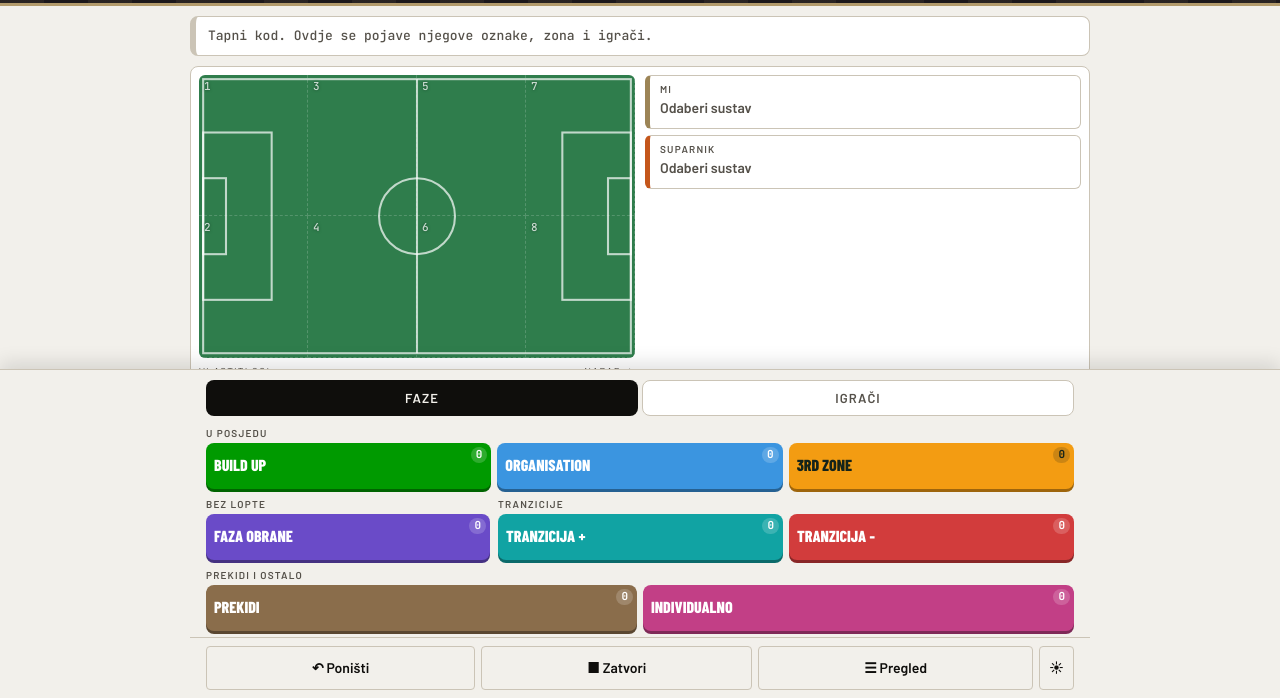
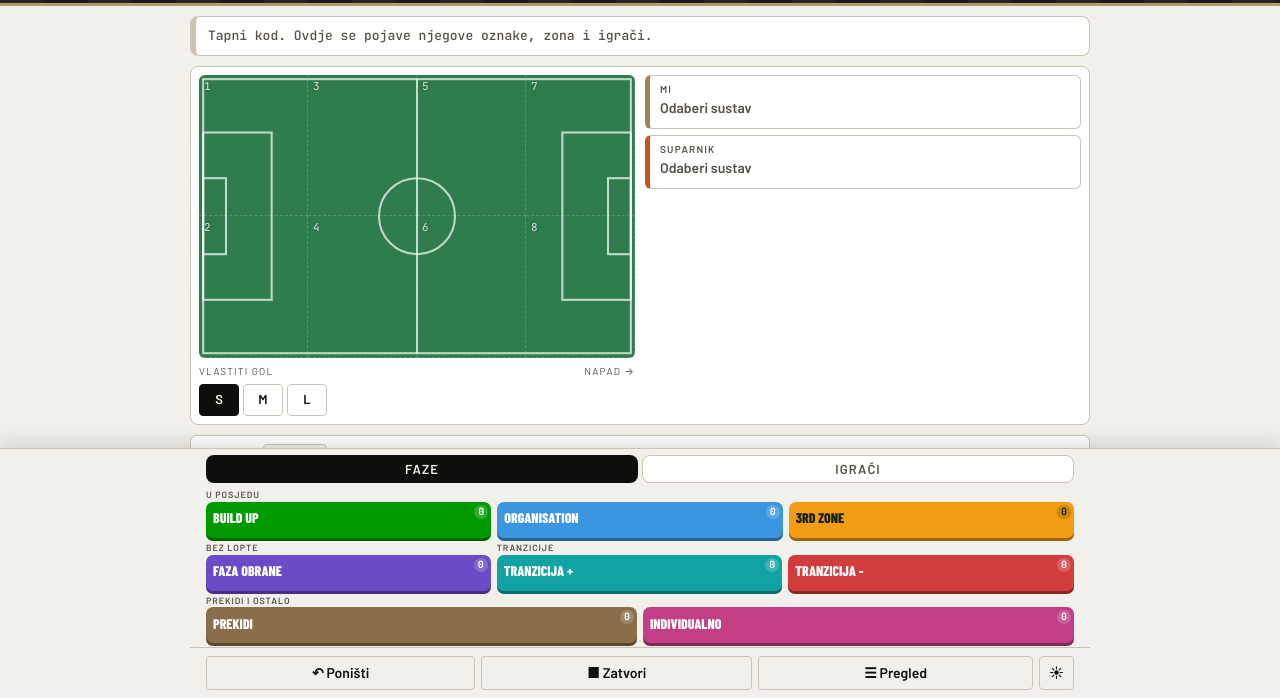
Before and after one commit to jaskoosmanovic/3rdman-tag, a plain HTML site: page index.html in a window 1280 px wide. Shown: the part 102-800 px from the top of the page. Drawn offline with Linux system fonts and the light colour scheme.

Commit message:
Još manji gumbi: faze 36 px, igrači 34 px, zbijeniji donji panel (328 → 250 px)
Co-Authored-By: Claude Opus 5.5 <noreply@anthropic.com>
Claude-Session: https://claude.ai/code/session_01MX9sytmmQQpmxPPVHoG5Vu

```diff
--- a/index.html
+++ b/index.html
@@ -268,15 +268,15 @@ body.mm .live{margin-top:4px;min-height:0}
 body.mm .live .idle{display:none}
 body.mm .help,body.mm .tabs,body.mm .panel{display:none!important}
 body.mm .wrap{gap:10px;padding-top:10px;padding-bottom:calc(var(--shh,0px) + 12px)}
-body.mm .cw{display:flex;flex-wrap:wrap;gap:8px}
+body.mm .cw{display:flex;flex-wrap:wrap;gap:5px 6px}
 .wsw{display:flex;gap:4px;width:100%;margin-bottom:2px}
-.wsw button{flex:1;min-height:36px;padding:4px 8px;border-radius:8px;border:1px solid var(--line);background:var(--surface);color:var(--muted);font-weight:700;font-size:13px;letter-spacing:.08em;text-transform:uppercase}
+.wsw button{flex:1;min-height:28px;padding:2px 8px;border-radius:8px;border:1px solid var(--line);background:var(--surface);color:var(--muted);font-weight:700;font-size:13px;letter-spacing:.08em;text-transform:uppercase}
 .wsw button[aria-pressed="true"]{background:var(--ink);color:var(--bg);border-color:transparent}
 .pgrid{display:grid;grid-template-columns:repeat(5,minmax(0,1fr));gap:5px;width:100%}
 @media (min-width:640px){.pgrid{grid-template-columns:repeat(8,minmax(0,1fr))}}
-.pgrid .cb,body.mm .pgrid .cb{border-radius:7px;min-height:40px;padding:3px 5px;flex-direction:column;align-items:flex-start;justify-content:center;gap:1px;box-shadow:0 2px 0 color-mix(in srgb,var(--c) 65%,#000)}
-.pgrid .cb .no{font-family:var(--f-mono);font-weight:800;font-size:15px;line-height:1}
-.pgrid .cb .nm,body.mm .pgrid .cb .nm{font-size:11px!important;font-weight:700;text-transform:none!important;letter-spacing:0!important;white-space:nowrap;overflow:hidden;text-overflow:ellipsis;max-width:100%;line-height:1.1}
+.pgrid .cb,body.mm .pgrid .cb{border-radius:7px;min-height:34px;padding:2px 5px;flex-direction:column;align-items:flex-start;justify-content:center;gap:1px;box-shadow:0 2px 0 color-mix(in srgb,var(--c) 65%,#000)}
+.pgrid .cb .no{font-family:var(--f-mono);font-weight:800;font-size:13px;line-height:1}
+.pgrid .cb .nm,body.mm .pgrid .cb .nm{font-size:10px!important;font-weight:700;text-transform:none!important;letter-spacing:0!important;white-space:nowrap;overflow:hidden;text-overflow:ellipsis;max-width:100%;line-height:1.1}
 .pgrid .cb .ct,body.mm .pgrid .cb .ct{position:absolute;top:3px;right:4px;font-size:10px!important;padding:0 4px;min-width:0}
 .pgrid .cb.flash{filter:brightness(1.25)}
 .pempty{color:var(--muted);font-size:14px;padding:8px 2px}
@@ -289,26 +289,26 @@ body.mm .cw{display:flex;flex-wrap:wrap;gap:8px}
 #vTxt{flex:1;min-width:0;padding:8px 10px;border:1px solid var(--line);border-radius:8px;background:var(--bg);font-size:17px}
 body.win-igr #zoneBlk,body.win-igr #gen,body.win-igr #tgtBox{display:none!important}
 .ctx.ind .lrow{gap:5px}.ctx.ind .lb{min-height:38px;padding:4px 11px;font-size:15px}.ctx.ind .ctxh{font-size:17px}
-.mg{flex:var(--n) 1 calc(var(--n) * 30% - 8px);min-width:0;display:flex;flex-direction:column;gap:3px}
-.mgc{font-size:10px;font-weight:600;letter-spacing:.12em;text-transform:uppercase;color:var(--muted)}
+.mg{flex:var(--n) 1 calc(var(--n) * 30% - 8px);min-width:0;display:flex;flex-direction:column;gap:2px}
+.mgc{font-size:9px;line-height:1.1;font-weight:600;letter-spacing:.1em;text-transform:uppercase;color:var(--muted)}
 .mgr{display:flex;gap:6px}
 .mgr .cb{flex:1 1 0;min-width:0;border-radius:8px;box-shadow:0 3px 0 color-mix(in srgb,var(--c) 65%,#000)}
 .mgr .cb.on{box-shadow:inset 0 0 0 4px var(--cf),0 3px 0 color-mix(in srgb,var(--c) 65%,#000)}
-body.mm .cb{min-height:46px;padding:6px 30px 6px 8px;flex-direction:column;align-items:flex-start;justify-content:center;gap:3px}
-body.mm .cb .nm{font-size:clamp(12px,3.1vw,16px);overflow-wrap:normal;word-break:normal;hyphens:none;letter-spacing:0;line-height:1.05}
+body.mm .cb{min-height:36px;padding:3px 24px 3px 7px;flex-direction:column;align-items:flex-start;justify-content:center;gap:2px;border-radius:7px}
+body.mm .cb .nm{font-size:clamp(11px,2.9vw,14px);overflow-wrap:normal;word-break:normal;hyphens:none;letter-spacing:0;line-height:1.05}
 body.mm .cb .tog{display:none}
 body.mm.recording .board{background-color:var(--rec)}
 body.mm.recording::before{background:var(--rec)}
 body.mm #sampleNote{order:0} body.mm #ctx{order:1} body.mm #gen{order:2} body.mm #zoneBlk{order:3} body.mm #tgtBox{order:4}
-body.mm .cb .ct{position:absolute;top:4px;right:4px;font-size:11px;padding:0 5px;min-width:0}
+body.mm .cb .ct{position:absolute;top:3px;right:3px;font-size:10px;padding:0 4px;min-width:0}
 body.mm .cb.on .rec{font-size:13px;padding:1px 6px}
 body.mm .vclock,body.mm .long{display:none}
 body.mm #actBar{flex-wrap:nowrap;gap:6px}
-body.mm #actBar .ghost{padding:11px 9px;white-space:nowrap;font-weight:600}
+body.mm #actBar .ghost{padding:6px 9px;min-height:0;white-space:nowrap;font-weight:600}
 body.mm .toast{bottom:calc(var(--shh,0px) + 12px)}
 body.mm .sheet{display:flex;flex-direction:column;position:fixed;left:0;right:0;bottom:0;z-index:6;background:var(--bg);
   border-top:1px solid var(--line);box-shadow:0 -6px 18px rgba(0,0,0,.12);padding-bottom:env(safe-area-inset-bottom,0px)}
-#dockIn{padding-block:10px 6px}
+#dockIn{padding-block:6px 4px}
 .sh-in{max-width:900px;margin:0 auto;width:100%;padding-left:max(16px,env(safe-area-inset-left,0px));padding-right:max(16px,env(safe-area-inset-right,0px))}
 .sh-bar .sh-in{padding-block:8px;border-top:1px solid var(--line)}
 .ctx{--c:var(--line);--cf:var(--bg);display:none}
@@ -1498,7 +1498,7 @@ setMode((()=>{try{return localStorage.getItem("terenTagger.mode")!=="review"}cat
 })();
 
 /* ---------- samostalni način (bez Claudea) ---------- */
-const VER="2026.11.14b",BKKEY="terenTagger.lastFileBackup";
+const VER="2026.11.14c",BKKEY="terenTagger.lastFileBackup";
 function saMode(){document.body.classList.toggle("sa",isSA());if(isSA()&&S.sample){leaveSample();save();renderAll()}saBkStatus()}
 function saBkStatus(){const el=$("saBkStatus");if(!el)return;const t=lsGet(BKKEY,0),n=ARCH.length+(S.inst.length&&!S.sample?1:0);
   if(!t){el.className="pill off";el.lastChild.textContent=n?"Još nije spremljena · utakmica: "+n:"Još nije spremljena";return}
--- a/sw.js
+++ b/sw.js
@@ -1,5 +1,5 @@
 /* 3rd Man Tag: rad bez signala. Stranica: prvo mreža (nova verzija), bez mreže spremljena kopija. Ostalo: iz spremljenog. */
-const C="3rdman-tag-2026.11.14b";
+const C="3rdman-tag-2026.11.14c";
 const FILES=["./","./index.html","./manifest.webmanifest","./tag-ikona-180.png","./icon-192.png","./icon-512.png","./fonts/7cHpv4kjgoGqM7E_Ass5ynghnQci.woff2","./fonts/7cHpv4kjgoGqM7E_DMs5ynghnQ.woff2","./fonts/7cHqv4kjgoGqM7E30-8s51ostz0rdg.woff2","./fonts/7cHqv4kjgoGqM7E30-8s6Vostz0rdom9.woff2","./fonts/7cHqv4kjgoGqM7E3_-gs51ostz0rdg.woff2","./fonts/7cHqv4kjgoGqM7E3_-gs6Vostz0rdom9.woff2","./fonts/HTxwL3I-JCGChYJ8VI-L6OO_au7B4-Lwz3bWuYMBYro.woff2","./fonts/HTxwL3I-JCGChYJ8VI-L6OO_au7B4-Lwz3jWuYMBYrp0xg.woff2","./fonts/HTxwL3I-JCGChYJ8VI-L6OO_au7B46r2z3bWuYMBYro.woff2","./fonts/HTxwL3I-JCGChYJ8VI-L6OO_au7B46r2z3jWuYMBYrp0xg.woff2","./fonts/HTxwL3I-JCGChYJ8VI-L6OO_au7B47b1z3bWuYMBYro.woff2","./fonts/HTxwL3I-JCGChYJ8VI-L6OO_au7B47b1z3jWuYMBYrp0xg.woff2","./fonts/HTxwL3I-JCGChYJ8VI-L6OO_au7B4873z3bWuYMBYro.woff2","./fonts/HTxwL3I-JCGChYJ8VI-L6OO_au7B4873z3jWuYMBYrp0xg.woff2","./fonts/fonts.css","./fonts/tDbv2o-flEEny0FZhsfKu5WU4zr3E_BX0PnT8RD8yKwBNntkaToggR7BYRbKPx7cwgknk-6nFg.woff2","./fonts/tDbv2o-flEEny0FZhsfKu5WU4zr3E_BX0PnT8RD8yKwBNntkaToggR7BYRbKPxDcwgknk-4.woff2"];
 self.addEventListener("install",e=>{e.waitUntil(caches.open(C).then(c=>c.addAll(FILES)).then(()=>self.skipWaiting()))});
 self.addEventListener("activate",e=>{e.waitUntil(caches.keys().then(ks=>Promise.all(ks.filter(k=>k!==C).map(k=>caches.delete(k)))).then(()=>self.clients.claim()))});
```
